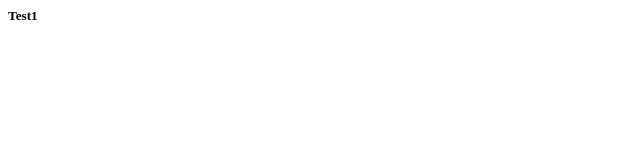
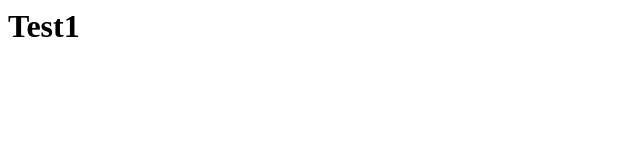
Before and after one commit to amitrajpoot99/test1, a plain HTML site: page index.html in a window 1280 px wide. Shown: the whole page, without its empty margins (0-640 px from the left). Drawn offline with Linux system fonts and the light colour scheme.

Commit message:
head fint size change

```diff
--- a/index.html
+++ b/index.html
@@ -1,6 +1,6 @@
 <html>
  <head>
-   <h5>  Test1 <h5>
+   <h1>  Test1 <h1>
 
  </head>
 
```
